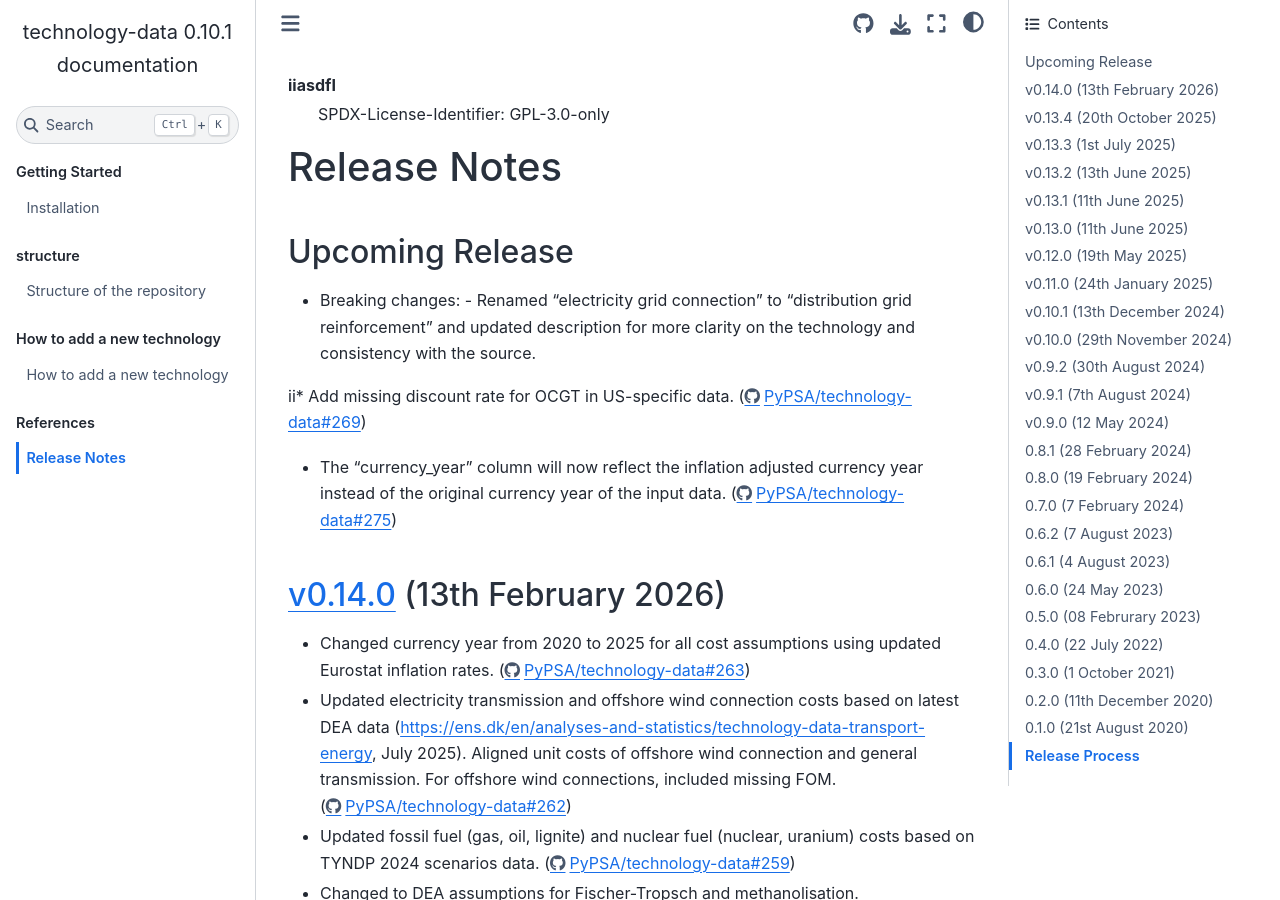
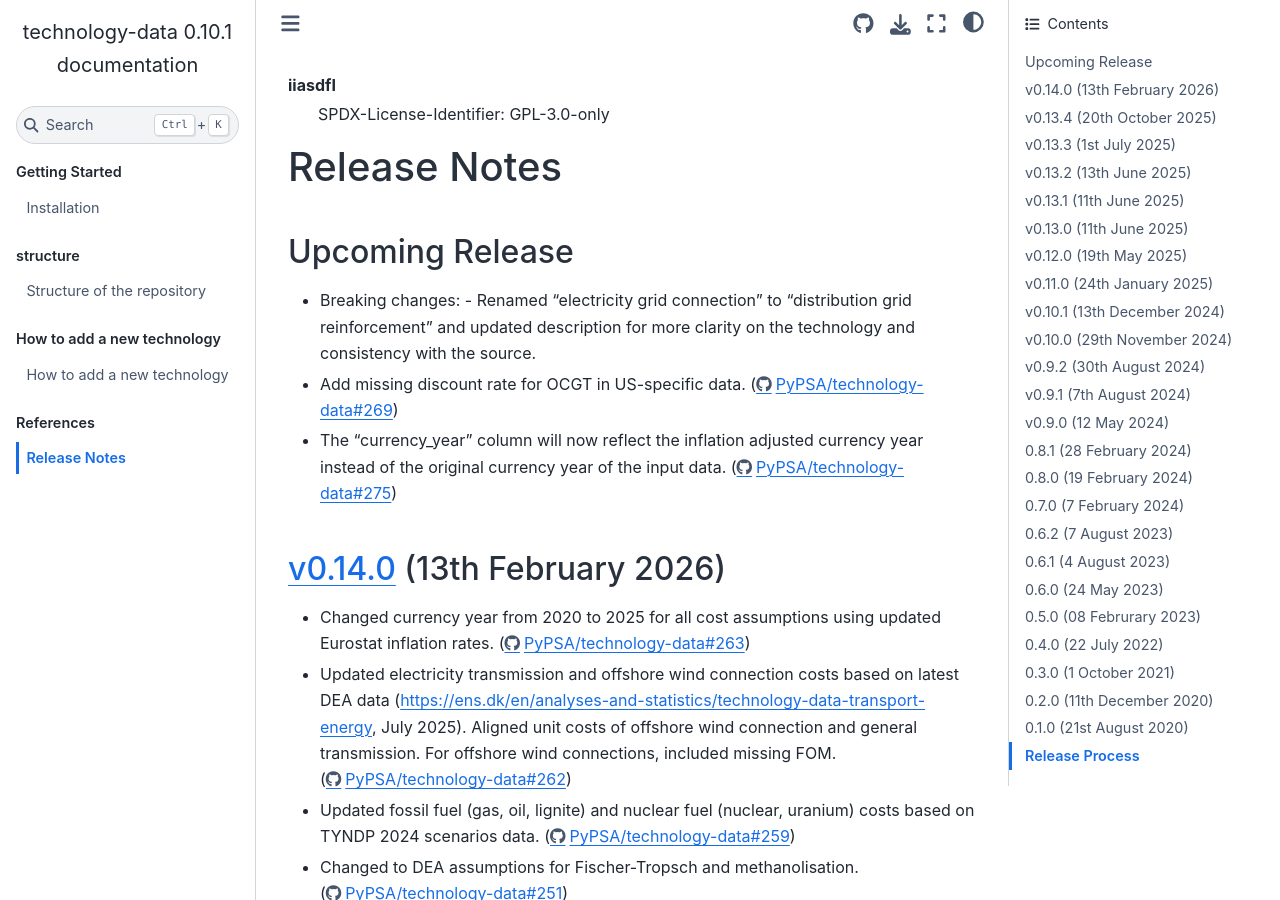
Before and after one commit to PyPSA/technology-data, a Sphinx documentation site: the page built from docs/release_notes.rst, in a window 1280 px wide and 900 px high. Built offline with Sphinx 7.4.7 and the Sphinx Book theme 1.1.4, drawn with Linux system fonts in a browser that asks for light colours.

```diff
--- a/docs/release_notes.rst
+++ b/docs/release_notes.rst
@@ -19,7 +19,7 @@ Upcoming Release
 * Breaking changes:
   - Renamed "electricity grid connection" to "distribution grid reinforcement" and updated description for more clarity on the technology and consistency with the source.
 
-ii* Add missing discount rate for OCGT in US-specific data. (https://github.com/PyPSA/technology-data/pull/269)
+* Add missing discount rate for OCGT in US-specific data. (https://github.com/PyPSA/technology-data/pull/269)
 
 * The "currency_year" column will now reflect the inflation adjusted currency year instead of the original currency year of the input data. (https://github.com/PyPSA/technology-data/pull/275)
 
```
